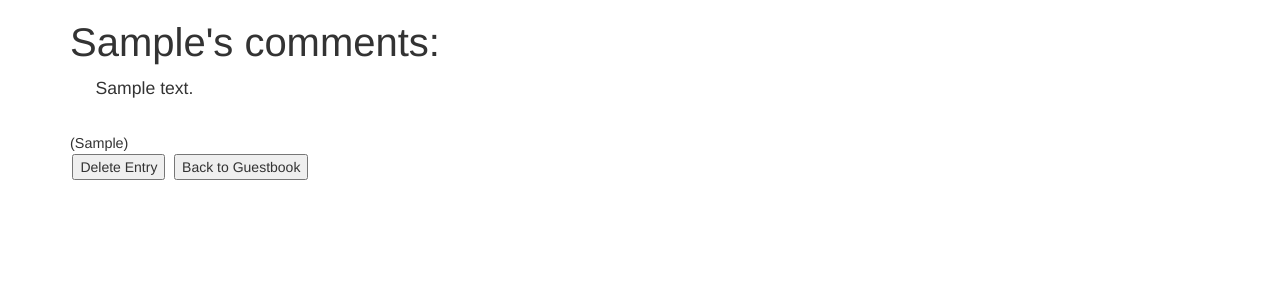
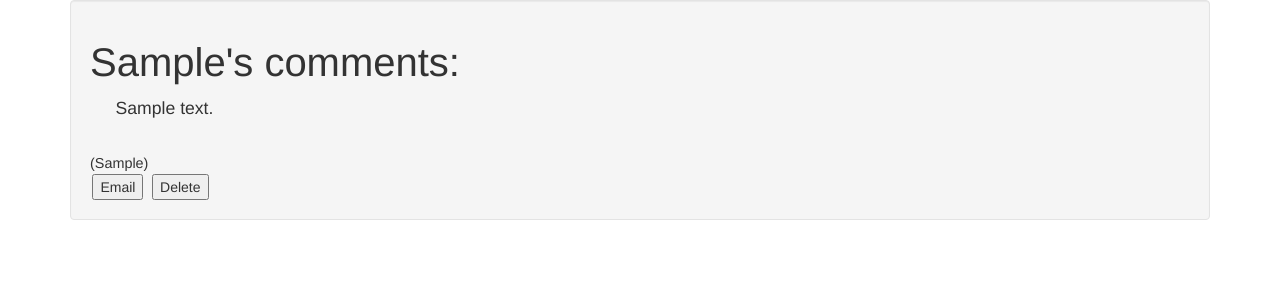
Before and after one commit to ashleyyy/PHP-guestbook, a CodeIgniter app: page /entries/index.php/entries/view/1 in a window 1280 px wide. Shown: the top 300 px of the page. Run offline with CodeIgniter, Linux system fonts and the light colour scheme; tables that the repository leaves empty or names only in its code hold one stand-in row (values such as "Sample post").

Commit message:
email button works

```diff
--- a/application/controllers/Entries.php
+++ b/application/controllers/Entries.php
@@ -20,8 +20,8 @@ class Entries extends CI_Controller {
     $config['uri_segment'] = 3;
     $config['total_rows'] = $this->db->count_all('entries');
     $config['display_pages'] = FALSE;
-    $config['next_link'] = '| next 10';
-    $config['prev_link'] = 'previous 10 |';
+    $config['next_link'] = '| previous 10';
+    $config['prev_link'] = 'next 10 |';
     $config['attributes'] = array('class' => 'pages');
 
     $this->pagination->initialize($config);
@@ -75,7 +75,7 @@ class Entries extends CI_Controller {
     {
       $this->entry_model->set_entry();
       //TODO: get $id back from new object
-      redirect('entries/'.$id);
+      redirect('entries/', $data);
     }
   }
 
@@ -86,8 +86,8 @@ class Entries extends CI_Controller {
     $data['title'] = 'View Entry';
 
     $this->entry_model->delete_entry($id);
-    $data['message'] = "Entry Successfully Deleted";
-    redirect('entries/', $data);
+    //TODO: success flash (needs sessions to work)
+    redirect($this->input->post('redirect'));
   }
 
 }
--- a/application/views/entries/index.php
+++ b/application/views/entries/index.php
@@ -11,8 +11,8 @@
       <?php echo $entry['comments']; ?>
     </div>
 
-    <?//php echo form_open('entries/'.$entry['id']); ?><form>
-      <input type="submit" name="view" value="Email" />
+    <form action="mailto:<?php echo $entry['email'] ?>">
+      <input type="submit" name="email" value="Email" />
     </form>
 
     <?php echo form_open('entries/'.$entry['id']); ?>
@@ -20,6 +20,7 @@
     </form>
 
     <?php echo form_open('entries/delete/'.$entry['id']); ?>
+      <input name="redirect" type="hidden" value="<?= $this->uri->uri_string() ?>" />
       <input type="submit" name="delete" value="Delete" />
     </form>
 
--- a/application/views/entries/view.php
+++ b/application/views/entries/view.php
@@ -1,3 +1,4 @@
+<div class = "well">
   <h2>
     <?php echo $entry['user']."'s comments:";?>
   </h2>
@@ -10,10 +11,11 @@
     (<?php echo $entry['t']; ?>)
   </div>
 
-<?php echo form_open('entries/delete/'.$entry['id']); ?>
-  <input type="submit" name="delete" value="Delete Entry" />
+  <form action="mailto:<?php echo $entry['email'] ?>">
+    <input type="submit" name="email" value="Email" />
   </form>
 
-<?php echo form_open('entries/'); ?>
-  <input type="submit" name="index" value="Back to Guestbook" />
+  <?php echo form_open('entries/delete/'.$entry['id']); ?>
+    <input type="submit" name="delete" value="Delete" />
   </form>
+</div>
```
Also changed, not shown: 1 other file. Lines whose indentation alone changed are shown as unchanged.
